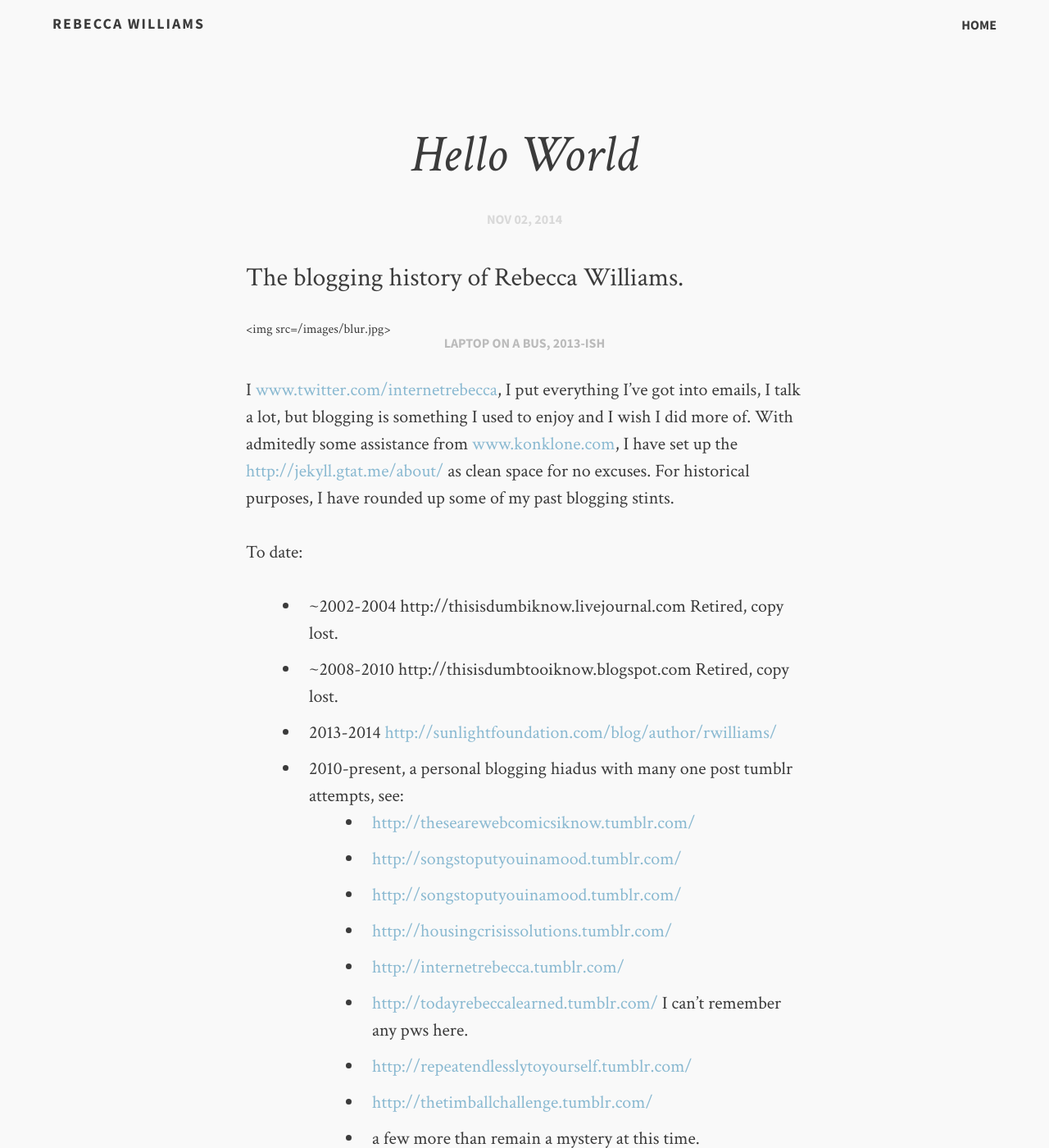
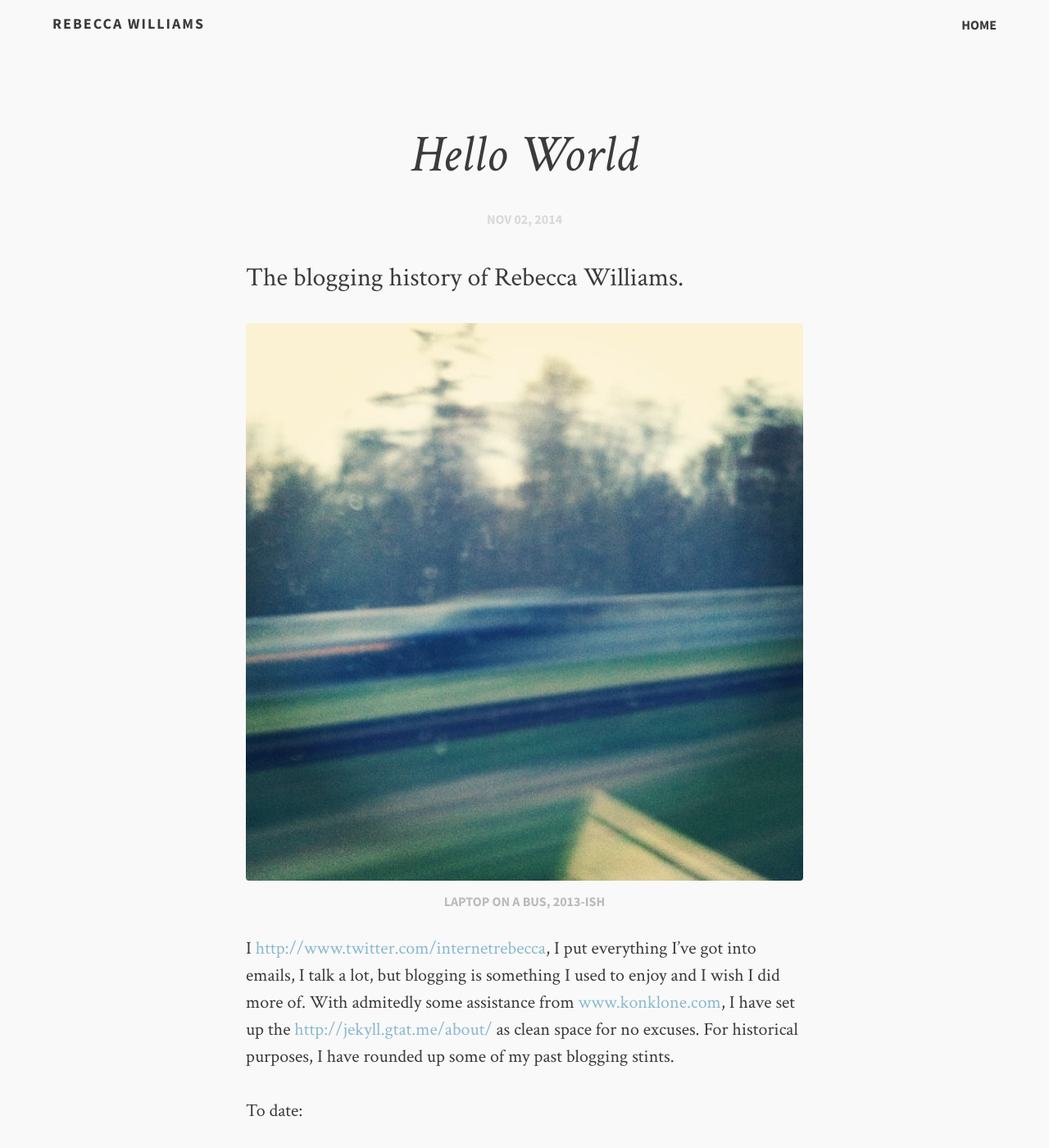
Before and after one commit to rebeccawilliams/rebeccawilliams.us, a Jekyll site: the page built from _posts/2013-08-17-helloworld.md, in a window 1280 px wide and 1400 px high. Shown: the whole window at 82% size. Built offline with Jekyll 4.4.1, drawn with Linux system fonts in a browser that asks for light colours; comment, search, counter and statistics services are not loaded; some of the changed text lies outside the part shown.

Commit message:
typo and link

```diff
--- a/_posts/2013-08-17-helloworld.md
+++ b/_posts/2013-08-17-helloworld.md
@@ -6,10 +6,11 @@
 date: 2014-11-02
 ---
 <figure>
-	<img src=/images/blur.jpg>
+	<img src="/images/blur.jpg">
 	<figcaption>Laptop on a bus, 2013-ish</figcaption>
 </figure>
-I [www.twitter.com/internetrebecca](tweet), I put everything I've got into emails, I talk a lot, but blogging is something I used to enjoy and I wish I did more of. With admitedly some assistance from [www.konklone.com](Konklone, Inc.), I have set up the [http://jekyll.gtat.me/about/](Balzac theme for Jekyll) as clean space for no excuses. For historical purposes, I have rounded up some of my past blogging stints.
+
+I [http://www.twitter.com/internetrebecca](tweet), I put everything I've got into emails, I talk a lot, but blogging is something I used to enjoy and I wish I did more of. With admitedly some assistance from [www.konklone.com](Konklone, Inc.), I have set up the [http://jekyll.gtat.me/about/](Balzac theme for Jekyll) as clean space for no excuses. For historical purposes, I have rounded up some of my past blogging stints.
 
 To date:
 
@@ -25,7 +26,7 @@
 	* [http://todayrebeccalearned.tumblr.com/](http://todayrebeccalearned.tumblr.com/) I can't remember any pws here.
 	* [http://repeatendlesslytoyourself.tumblr.com/](http://repeatendlesslytoyourself.tumblr.com/)
 	* [http://thetimballchallenge.tumblr.com/](http://thetimballchallenge.tumblr.com/)
-	* a few more than remain a mystery at this time.
+	* a few more that remain a mystery at this time.
 * Now-? **[http://rebeccawilliams.us/blog](http://rebeccawilliams.us/blog)**
 
 Needless to say, I am glad to have a spot once again.
```
